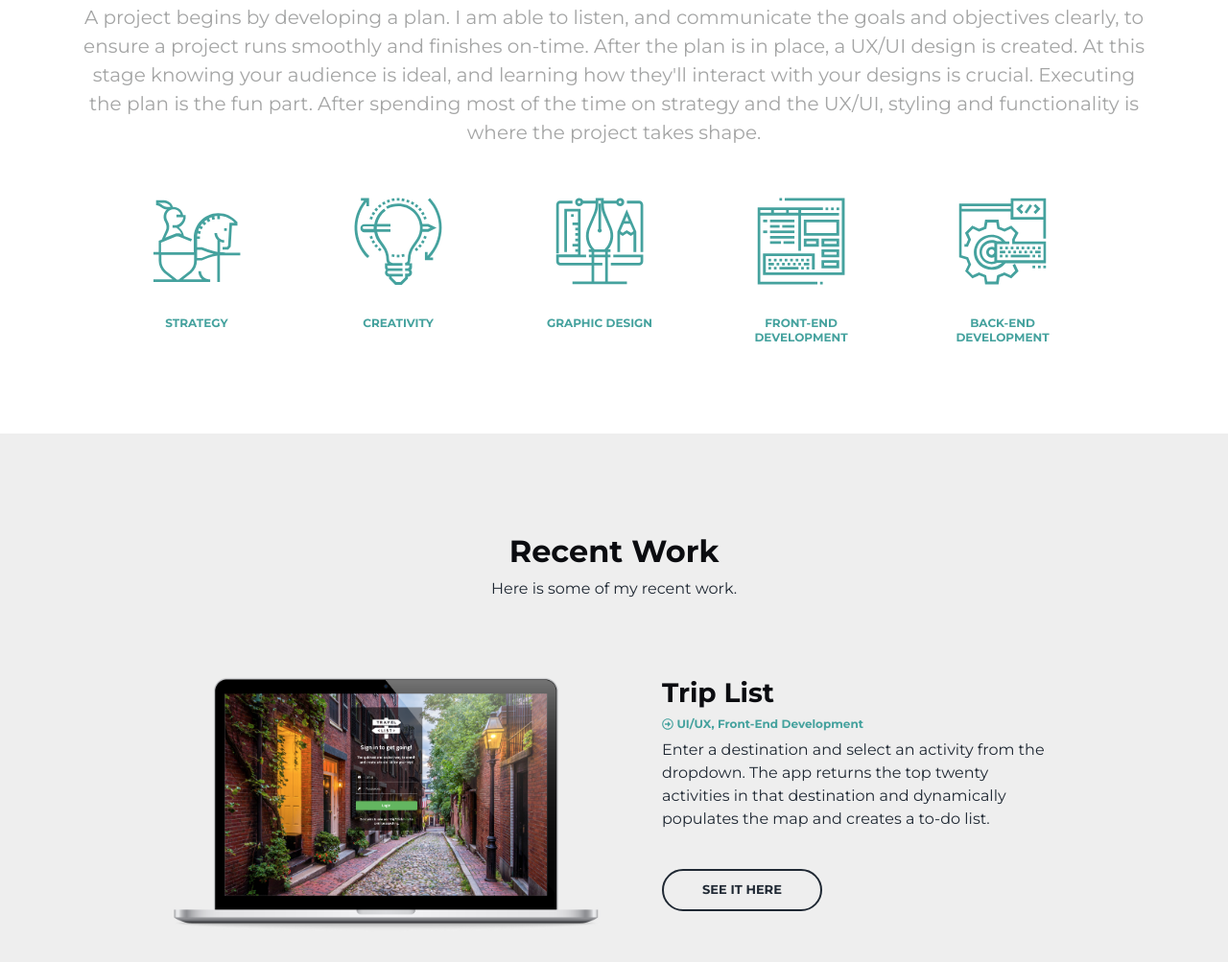
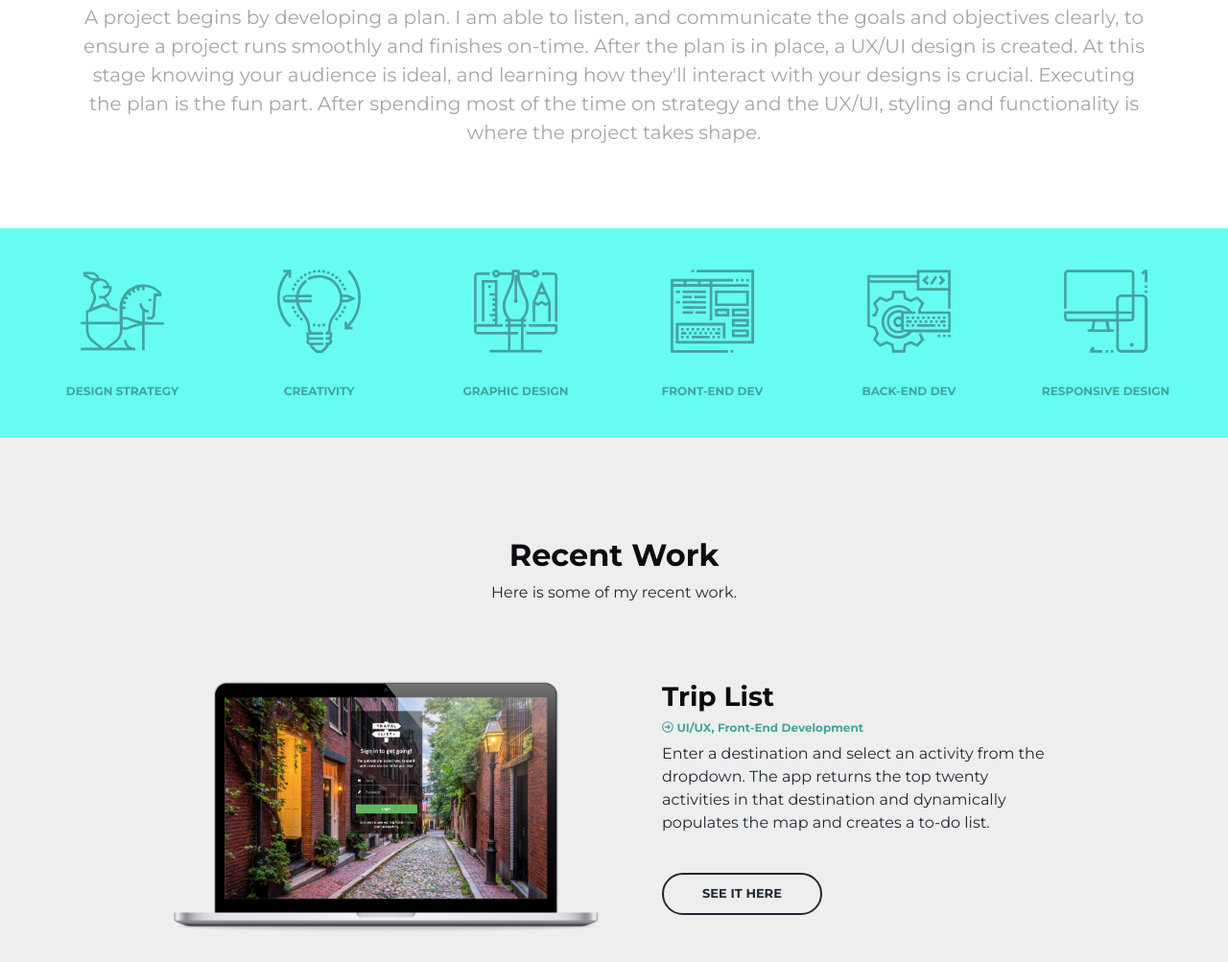
Before and after one commit to lancehenry/lanceschmance.github.io, a plain HTML site: page index.html in a window 1280 px wide. Shown: the part 846-1849 px from the top of the page at 96% size. Drawn offline with nearby package versions, Linux system fonts and the light colour scheme; a script that the page names is missing.

Commit message:
Got the icons size correctly in about me section

```diff
--- a/assets/css/style.css
+++ b/assets/css/style.css
@@ -128,17 +128,22 @@ ul {
 }
 
 .icon-size {
-    margin-right: 30px;
-    padding-left: 30px;
-    padding-right: 30px;
+    margin: 40px 30px 20px 30px;
 }
 
 .icon-text {
     font-family: 'Montserrat', sans-serif;
     font-weight: 700;
     font-size: .75em;
-    margin-top: -10px;
+    margin-top: 10px;
+    margin-bottom: 40px;
     color: #45a29e;
+}
+
+.test-col {
+    background-color: #66fcf1;
+    padding-left: 40px;
+    padding-right: 40px;
 }
 
 
--- a/index.html
+++ b/index.html
@@ -105,7 +105,7 @@
                 At this stage knowing your audience is ideal, and learning how they'll interact with your designs is crucial.
                 Executing the plan is the fun part. After spending most of the time on strategy and the UX/UI, styling and
                 functionality is where the project takes shape.</p>
-
+            <!--
             <div class="row justify-content-center content-rows">
 
                 <div class="col-xs-6 col-sm-6 col-md-2 col-lg-2 icon-size">
@@ -133,6 +133,35 @@
                     <h6 class="icon-text">BACK-END DEVELOPMENT</h6>
                 </div>
 
+            </div> -->
+        </div>
+
+        <div class="container-fluid text-center test-col">
+            <div class="row">
+                <div class="col-xs-6 col-sm-6 col-md-4 col-lg-2">
+                    <img class="icon-size" src="assets/images/strategy-icon.svg" class="img-fluid" alt="Responsive image">
+                    <h6 class="icon-text">DESIGN STRATEGY</h6>
+                </div>
+                <div class="col-xs-6 col-sm-6 col-md-4 col-lg-2">
+                    <img class="icon-size" src="assets/images/creative-icon.svg" class="img-fluid" alt="Responsive image">
+                    <h6 class="icon-text">CREATIVITY</h6>
+                </div>
+                <div class="col-xs-6 col-sm-6 col-md-4 col-lg-2">
+                    <img class="icon-size" src="assets/images/design-icon.svg" class="img-fluid" alt="Responsive image">
+                    <h6 class="icon-text">GRAPHIC DESIGN</h6>
+                </div>
+                <div class="col-xs-6 col-sm-6 col-md-4 col-lg-2">
+                    <img class="icon-size" src="assets/images/front-icon.svg" class="img-fluid" alt="Responsive image">
+                    <h6 class="icon-text">FRONT-END DEV</h6>
+                </div>
+                <div class="col-xs-6 col-sm-6 col-md-4 col-lg-2">
+                    <img class="icon-size" src="assets/images/back-icon.svg" class="img-fluid" alt="Responsive image">
+                    <h6 class="icon-text">BACK-END DEV</h6>
+                </div>
+                <div class="col-xs-6 col-sm-6 col-md-4 col-lg-2">
+                    <img class="icon-size" src="assets/images/response-icon.svg" class="img-fluid" alt="Responsive image">
+                    <h6 class="icon-text">RESPONSIVE DESIGN</h6>
+                </div>
             </div>
         </div>
 
```
